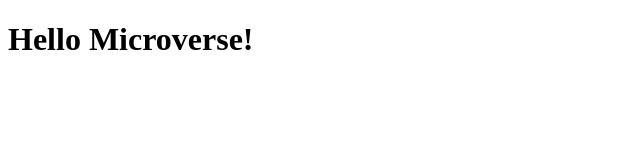
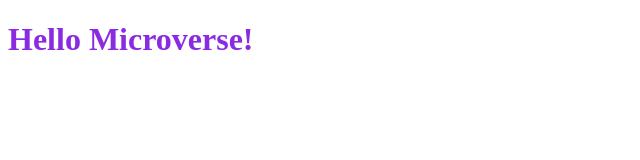
Before and after one commit to Ol-create/Hello-Microverse2.0, a website: page index.html in a window 1280 px wide. Shown: the whole page, without its empty margins (0-640 px from the left). Drawn offline with Linux system fonts and the light colour scheme.

Commit message:
fix webhint report err

```diff
--- a/index.html
+++ b/index.html
@@ -8,6 +8,6 @@
     <link rel="stylesheet" href="styles.css">
 </head>
 <body>
- <header clss="HDColor"><h1>Hello Microverse!</h1></header>
+ <header class="HDColor"><h1>Hello Microverse!</h1></header>
 </body>
 </html>
```
